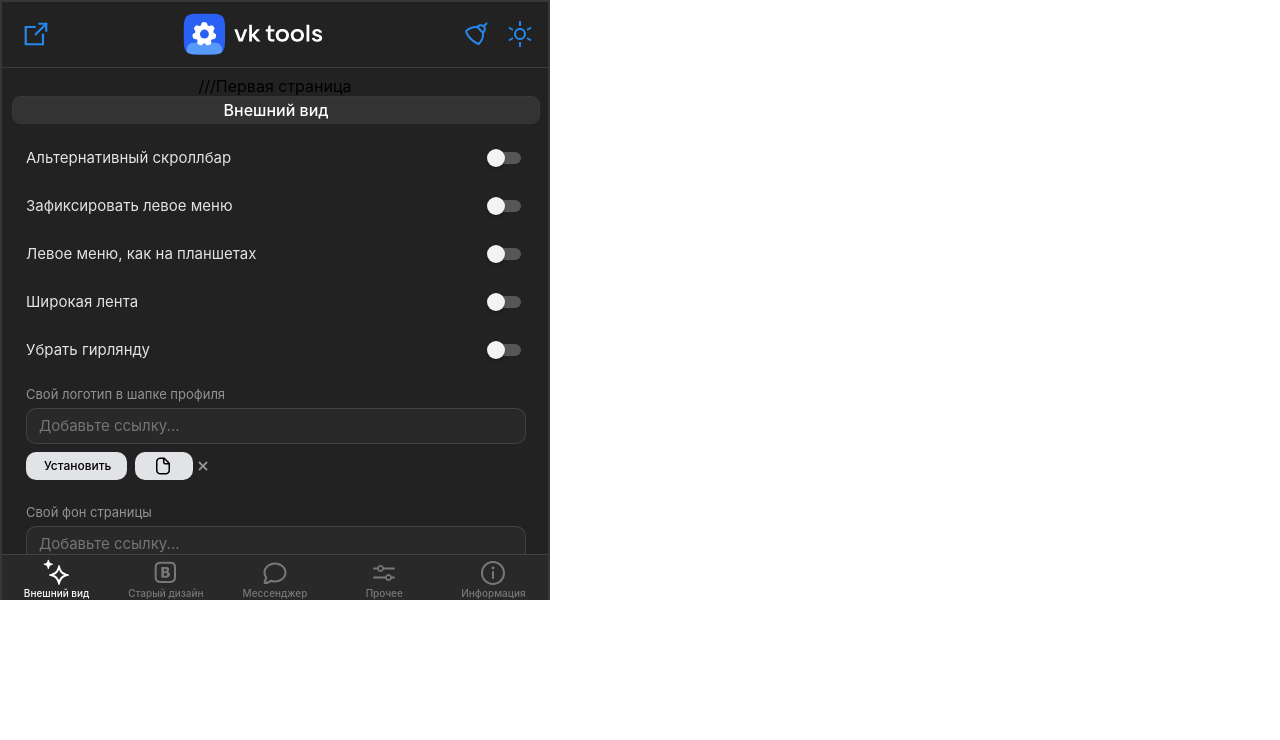
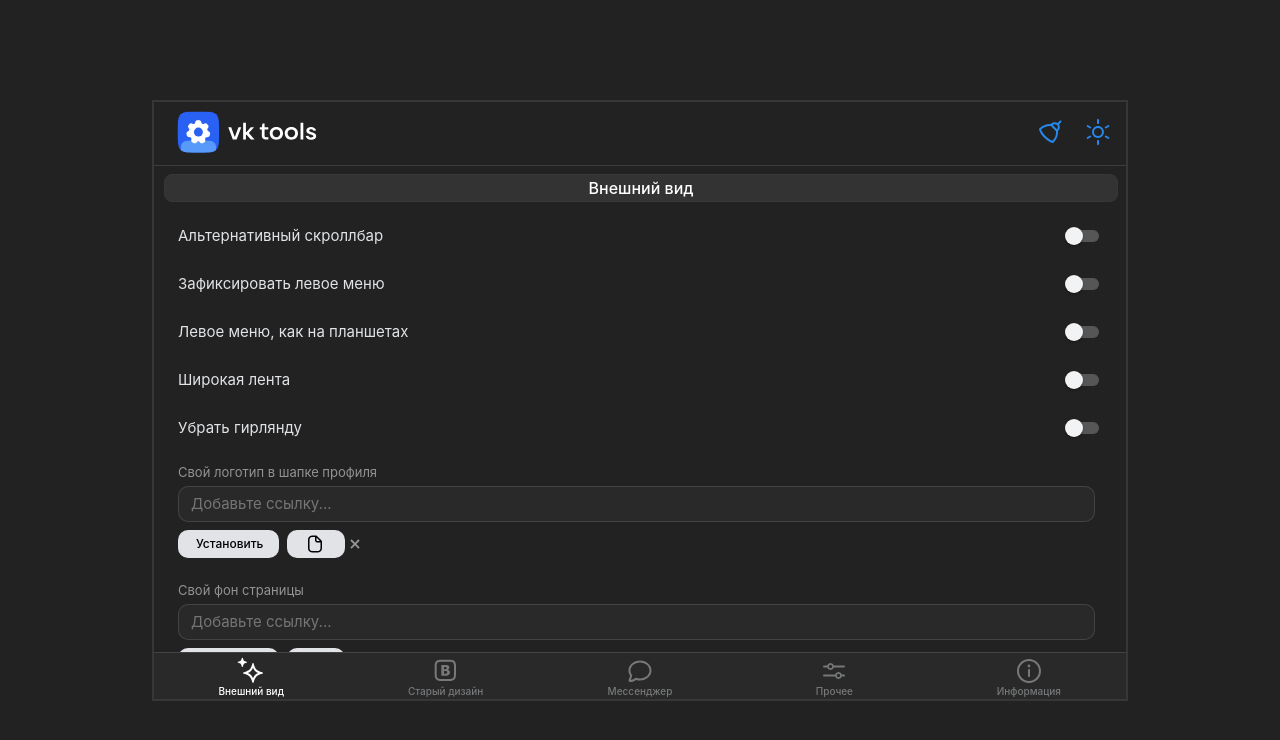
Before and after one commit to maxhack1337/vk_tools, a React (Create React App) app: page / in a window 1280 px wide. Shown: the top 740 px of the page. Built offline with nearby package versions, Linux system fonts and the light colour scheme.

Commit message:
Open in new tab button

```diff
--- a/package.json
+++ b/package.json
@@ -34,6 +34,7 @@
     ]
   },
   "devDependencies": {
+    "@types/chrome": "^0.0.293",
     "@types/react": "^19.0.3",
     "@types/react-dom": "^19.0.2",
     "typescript": "^4.9.5"
--- a/public/popup.css
+++ b/public/popup.css
@@ -877,3 +877,47 @@
 .vkToolsLeftMenuItem {
     padding-bottom: 8px;
 }
+
+@media screen and (min-width: 1200px) {
+    body {
+        display: flex;
+        background: var(--vkui--color_background_content);
+        align-items: center;
+        justify-content: center;
+        width: 80%;
+    }
+    #openInNewTab {
+        display:none;
+    }
+
+    #openCache {
+        margin-left: auto;
+        margin-right: 16px;
+    }
+
+    .vkToolsHeaderButtons {
+        justify-content: flex-start;
+    }
+
+    #root {
+        margin: 0 24px;
+        width: 100%!important;
+        height: 100% !important;
+    }
+
+    .vkToolsLogoClickable {
+        margin-left: -24px;
+    }
+
+    :root {
+        height: 100%;
+        display: flex;
+        align-items: center;
+        justify-content: center;
+    }
+
+    #leftmenusave {
+        width: auto;
+        margin-left: 0px;
+    }
+}
--- a/src/modules/popup/Header/openInNewTabButton.tsx
+++ b/src/modules/popup/Header/openInNewTabButton.tsx
@@ -3,18 +3,27 @@
 
 export default function OpenInNewTabButton() {
   const { getLang: t } = useLocalization();
+
+  const handleClick = () => {
+    if (typeof chrome !== "undefined" && chrome.tabs) {
+      chrome.tabs.create({ url: "index.html" });
+    } else {
+      console.error("This feature is only available in a Chrome Extension environment.");
+    }
+  };
+
   return (
     <div id="openInNewTab" className="vkenhancerThemeChanger">
-      <button id="openinnewtab" title={t("openExtension")} type="button" className="vkEnhancerButtonHeader">
+      <button id="openinnewtab" title={t("openExtension")} type="button" className="vkEnhancerButtonHeader" onClick={handleClick}>
         <svg xmlns="http://www.w3.org/2000/svg" width="24px" height="24px" viewBox="0 0 24 24">
           <g fill="currentColor">
-            <rect className="fil0" x="0.65" y="3.95" width="2.16" height="19.37" rx="1.08" ry="1.11" />
-            <rect className="fil0" transform="matrix(2.02061E-14 0.936332 -0.563401 1.82077E-14 11.9651 3.94591)" width=" 2.3" height=" 20.07" rx=" 1.15" ry=" 1.15" />
-            <rect className=" fil0" transform=" matrix(3.48055E-14 0.937357 -0.966461 1.82632E-14 20.0573 21.1527)" width=" 2.3" height=" 20.07" rx=" 1.15" ry=" 1.15" />
-            <rect className=" fil0" x=" 17.89" y=" 11.51" width=" 2.16" height=" 11.8" rx=" 1.08" ry=" 0.68" />
-            <rect className=" fil0" transform=" matrix(1.59872E-14 0.936332 -0.445484 1.82354E-14 23.254 0.640859)" width=" 2.3" height=" 20.07" rx=" 1.15" ry=" 1.15" />
-            <rect className=" fil0" x=" 21.18" y=" 0.7" width=" 2.16" height=" 8.94" rx=" 1.08" ry=" 0.51" />
-            <rect className=" fil0" transform=" matrix(0.662087 0.662087 -0.605919 0.605919 22.191 0.23717)" width=" 2.3" height=" 20.07" rx=" 1.15" ry=" 1.15" />
+            <rect x="0.65" y="3.95" width="2.16" height="19.37" rx="1.08" ry="1.11" />
+            <rect transform="matrix(2.02061E-14 0.936332 -0.563401 1.82077E-14 11.9651 3.94591)" width="2.3" height="20.07" rx="1.15" ry="1.15" />
+            <rect transform="matrix(3.48055E-14 0.937357 -0.966461 1.82632E-14 20.0573 21.1527)" width="2.3" height="20.07" rx="1.15" ry="1.15" />
+            <rect x="17.89" y="11.51" width="2.16" height="11.8" rx="1.08" ry="0.68" />
+            <rect transform="matrix(1.59872E-14 0.936332 -0.445484 1.82354E-14 23.254 0.640859)" width="2.3" height="20.07" rx="1.15" ry="1.15" />
+            <rect x="21.18" y="0.7" width="2.16" height="8.94" rx="1.08" ry="0.51" />
+            <rect transform="matrix(0.662087 0.662087 -0.605919 0.605919 22.191 0.23717)" width="2.3" height="20.07" rx="1.15" ry="1.15" />
           </g>
         </svg>
       </button>
--- a/src/modules/popup/ScrollableBlock/ScrollableBlock.tsx
+++ b/src/modules/popup/ScrollableBlock/ScrollableBlock.tsx
@@ -31,7 +31,6 @@
   return (
     <div className="vkToolsScrollable">
       <SimpleBar style={{ maxHeight: 486 }}>
-        ///Первая страница
         <HeaderPseudo label={getLang("appearance")} />
         {checkBoxes.map((checkBox) => (
           <CheckBox key={checkBox.id} type={"checkBox"} label={checkBox.label} isNew={false} isFire={false} id={checkBox.id} shouldReload={false} />
@@ -44,7 +43,6 @@
         <ColorPickers />
         <HeaderPseudo label={getLang("leftMenuSettingsHeader")} />
         <LeftMenuItems />
-        ///Вторая страница
         <LanguageSelector />
       </SimpleBar>
     </div>
```
Also changed, not shown: 1 other file (tests, documents, lock files or other folders).
